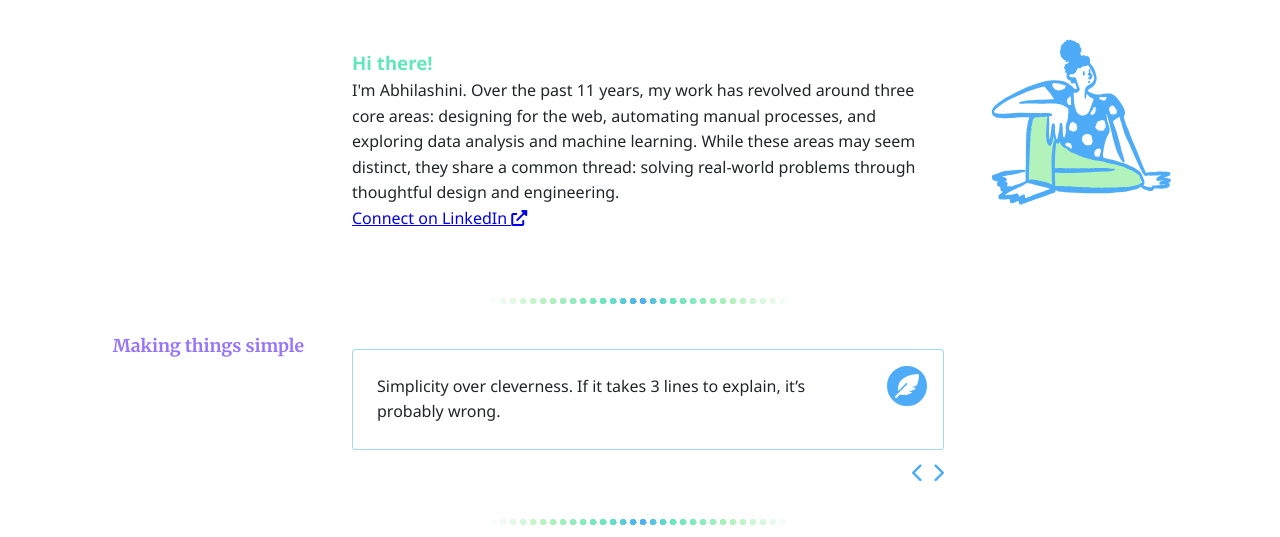
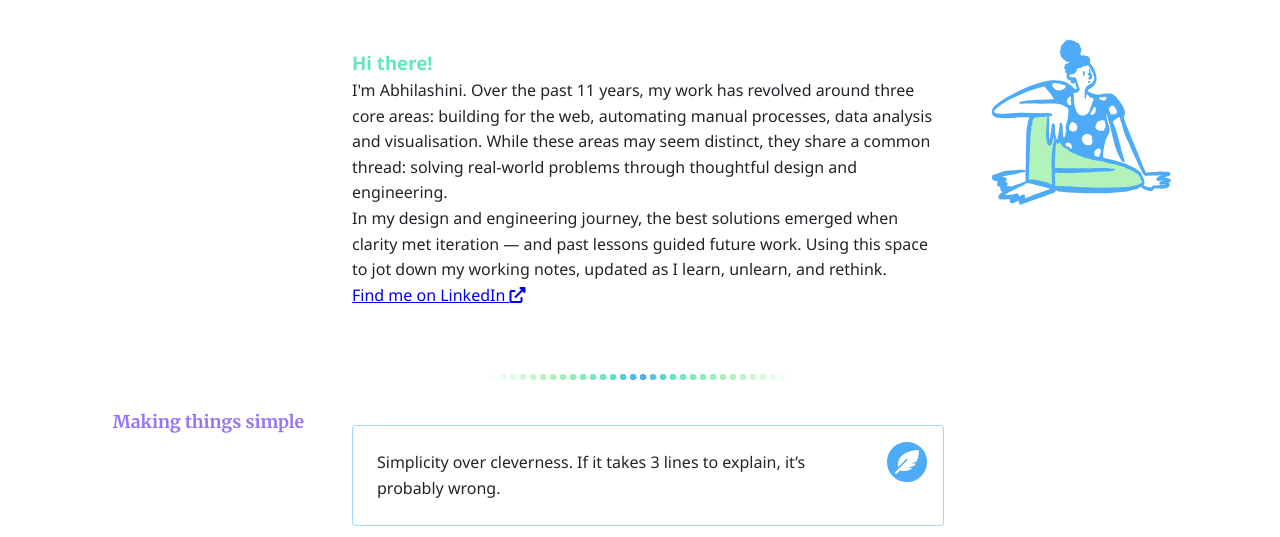
Before and after one commit to abhilashini/abhilashini.github.io, a Jekyll site: the page built from index.md, in a window 1280 px wide, cut to the strip 0-537 px from the top of the page. Built offline with Jekyll 4.4.1, drawn with Linux system fonts in a browser that asks for light colours.

Commit message:
Intro Update

```diff
--- a/index.md
+++ b/index.md
@@ -6,8 +6,9 @@ layout: default
   <!-- Intro Section -->
   <section class="section" id="intro">
     <h3 class="sub-heading">Hi there!</h3>
-    <p>I'm Abhilashini. Over the past 11 years, my work has revolved around three core areas: designing for the web, automating manual processes, and exploring data analysis and machine learning. While these areas may seem distinct, they share a common thread: solving real-world problems through thoughtful design and engineering. </p>
-    <a href="#">Connect on LinkedIn <i class="fas fa-external-link-alt"></i></a>
+    <p>I'm Abhilashini. Over the past 11 years, my work has revolved around three core areas: building for the web, automating manual processes, data analysis and visualisation. While these areas may seem distinct, they share a common thread: solving real-world problems through thoughtful design and engineering.</p>
+    <p>In my design and engineering journey, the best solutions emerged when clarity met iteration — and past lessons guided future work. Using this space to jot down my working notes, updated as I learn, unlearn, and rethink.</p>
+    <a href="https://www.linkedin.com/in/abhilashini">Find me on LinkedIn <i class="fas fa-external-link-alt"></i></a>
     <img src="/assets/images/SittingDoodle.svg" class="doodle doodle--right flip" alt="">
   </section>
 
```
